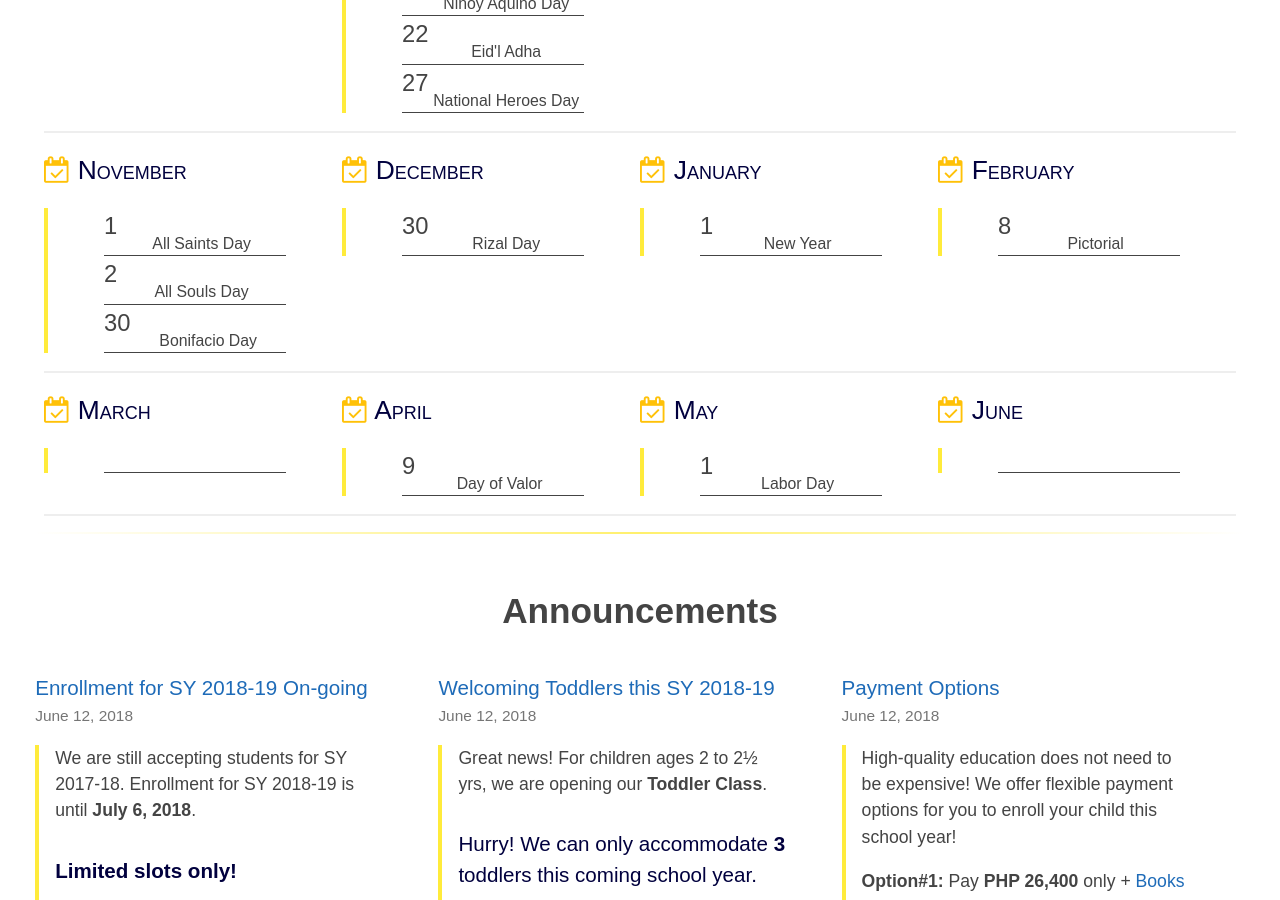
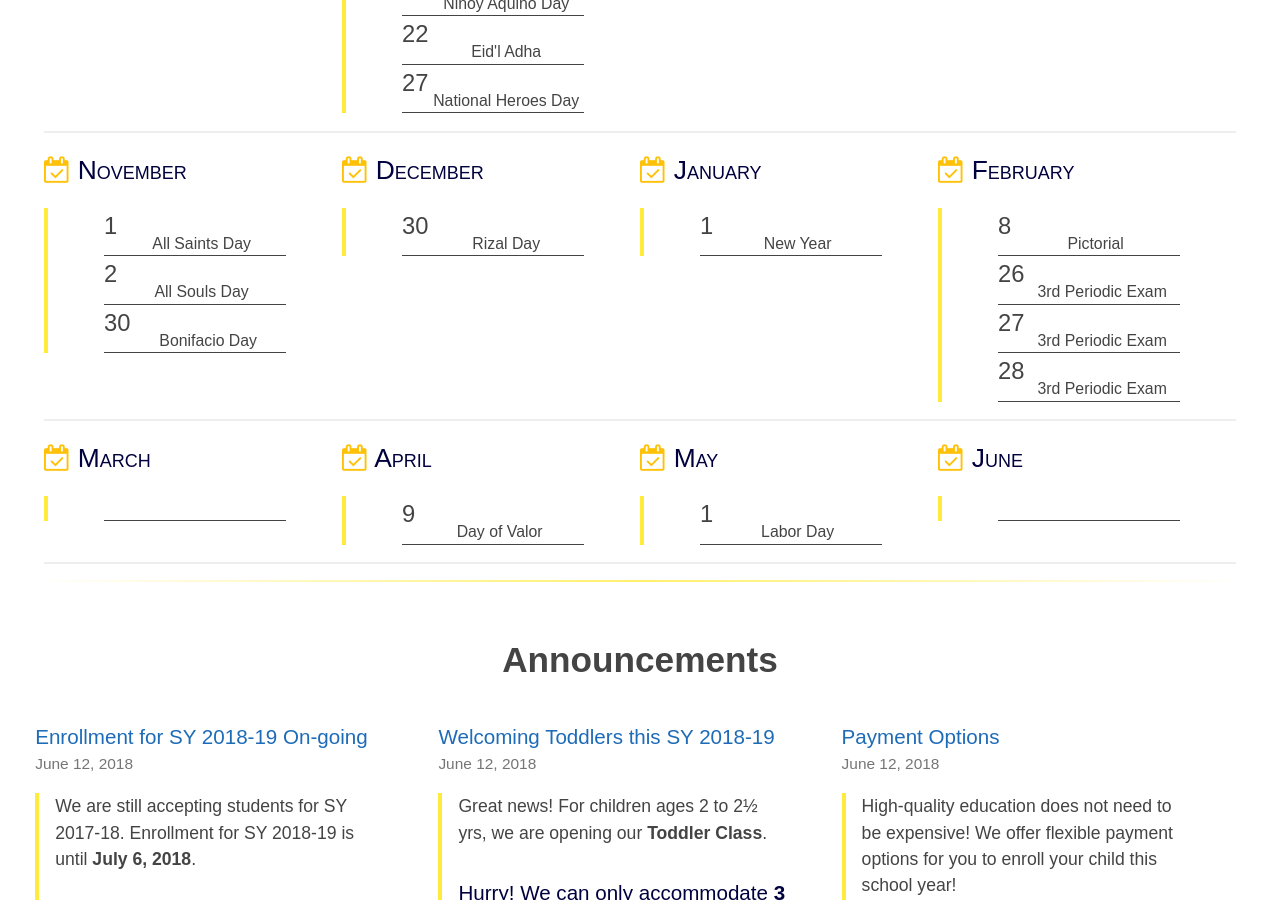
Before and after one commit to cmdcph/cmdcph.github.io, a Jekyll site: the page built from index.md, in a window 1280 px wide and 900 px high, scrolled down 2275 px. Built offline with Jekyll 4.4.1, drawn with Linux system fonts in a browser that asks for light colours.

Commit message:
Updated February

```diff
--- a/_calendar_months/february.markdown
+++ b/_calendar_months/february.markdown
@@ -6,4 +6,10 @@ index: 8
 events:
 - day: 8
   title: Pictorial
+- day: 26
+  title: 3rd Periodic Exam
+- day: 27
+  title: 3rd Periodic Exam
+- day: 28
+  title: 3rd Periodic Exam
 ---
```
